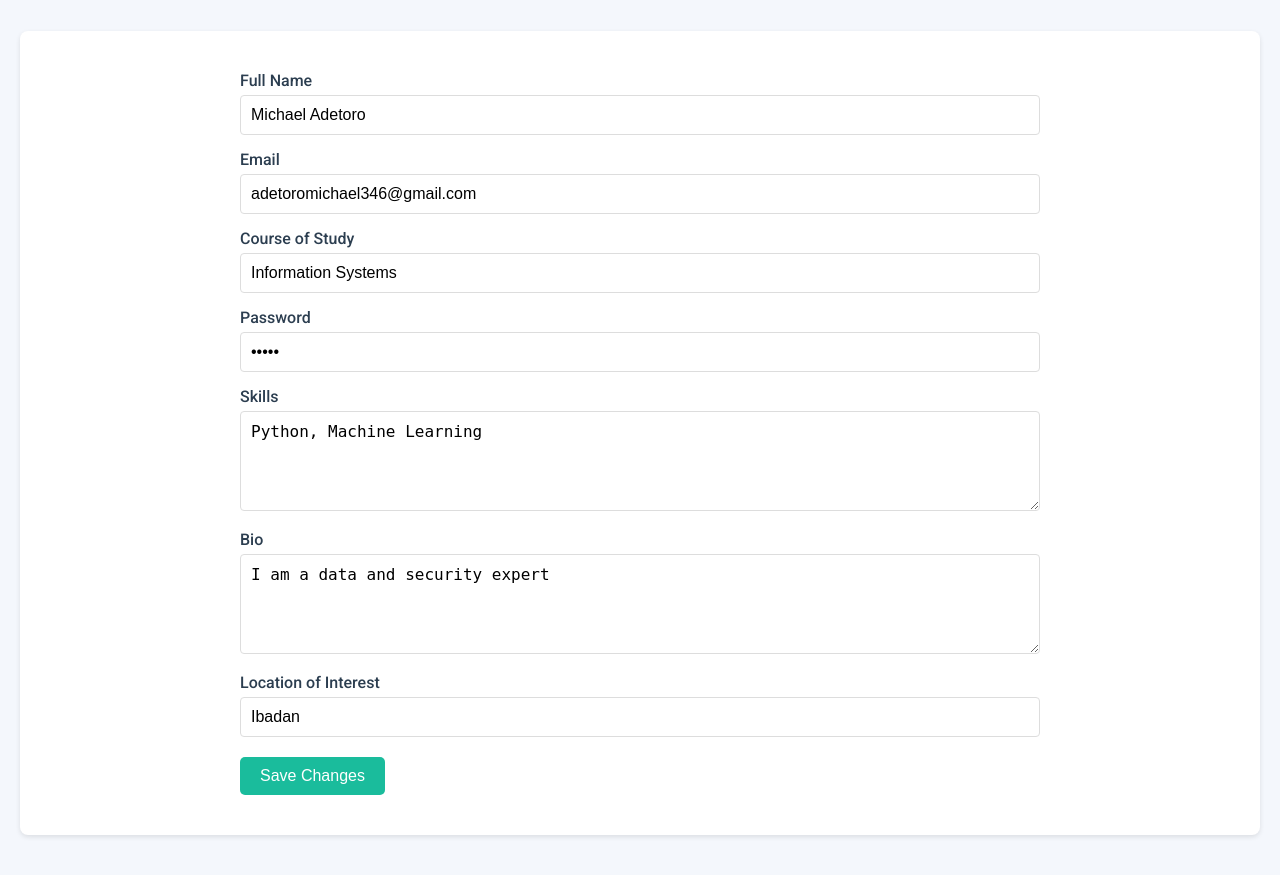
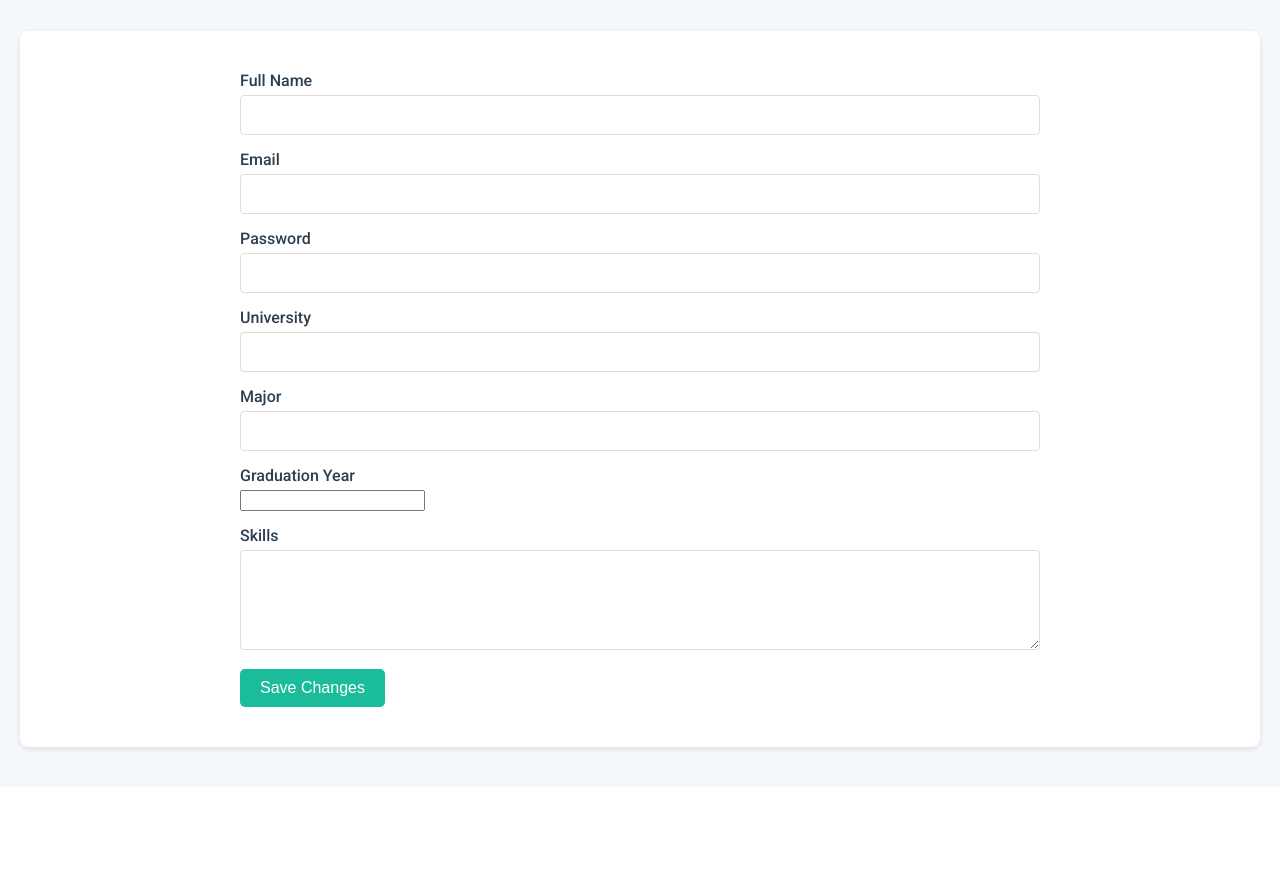
Before and after one commit to michaeladetoro/Internship-Recommender, a Flask app: page /edit_student_profile in a window 1280 px wide. Shown: the part 69-944 px from the top of the page. After the commit the page ends 822 px from the top, so only its background shows below. Run offline with Flask 3, Linux system fonts and the light colour scheme; a user stored in the database is signed in.

Commit message:
Initial commit

```diff
--- a/templates/edit_student_profile.html
+++ b/templates/edit_student_profile.html
@@ -147,38 +147,36 @@
     <div class="main-content" style="margin-top: 80px;">
         <div class="card">
             <div class="form-container">
-                <form id="editStudentProfileForm" method="POST">
+                <form id="editStudentProfileForm" method="POST" action="{{ url_for('edit_student_profile') }}">
                     <div class="form-group">
                         <label for="name">Full Name</label>
-                        <input type="text" id="name" name="name" value="{{ student.name }}" required>
+                        <input type="text" id="name" name="name" required>
                     </div>
                     <div class="form-group">
                         <label for="email">Email</label>
-                        <input type="email" id="email" name="email" value="{{ student.email }}" required>
-                    </div>
-                    <div class="form-group">
-                        <label for="course_of_study">Course of Study</label>
-                        <input type="text" id="course_of_study" name="course_of_study" value="{{ student.course_of_study }}">
+                        <input type="email" id="email" name="email" required>
                     </div>
                     <div class="form-group">
                         <label for="password">Password</label>
-                        <input type="password" id="password" name="password" value="{{ student.password }}">
+                        <input type="password" id="password" name="password">
+                    </div>
+                    <div class="form-group">
+                        <label for="university">University</label>
+                        <input type="text" id="university" name="university">
+                    </div>
+                    <div class="form-group">
+                        <label for="major">Major</label>
+                        <input type="text" id="major" name="major">
+                    </div>
+                    <div class="form-group">
+                        <label for="graduation_year">Graduation Year</label>
+                        <input type="number" id="graduation_year" name="graduation_year">
                     </div>
                     <div class="form-group">
                         <label for="skills">Skills</label>
-                        <textarea id="skills" name="skills">{{ student.skills }}</textarea>
+                        <textarea id="skills" name="skills"></textarea>
                     </div>
-                    <div class="form-group">
-                        <label for="bio">Bio</label>
-                        <textarea id="bio" name="bio">{{ student.bio }}</textarea>
-                    </div>
-                    <div class="form-group">
-                        <label for="location_of_interest">Location of Interest</label>
-                        <input type="text" id="location_of_interest" name="location_of_interest" value="{{ student.location_of_interest }}">
-                    </div>
-                    <div class="button-container">
-                        <button type="submit" class="button">Save Changes</button>
-                    </div>
+                    <button type="submit" class="button">Save Changes</button>
                 </form>
             </div>
         </div>
```
Also changed, not shown: templates/edit_company_profile.html (+7 -7 lines), templates/edit_internship.html (+7 -7 lines).
